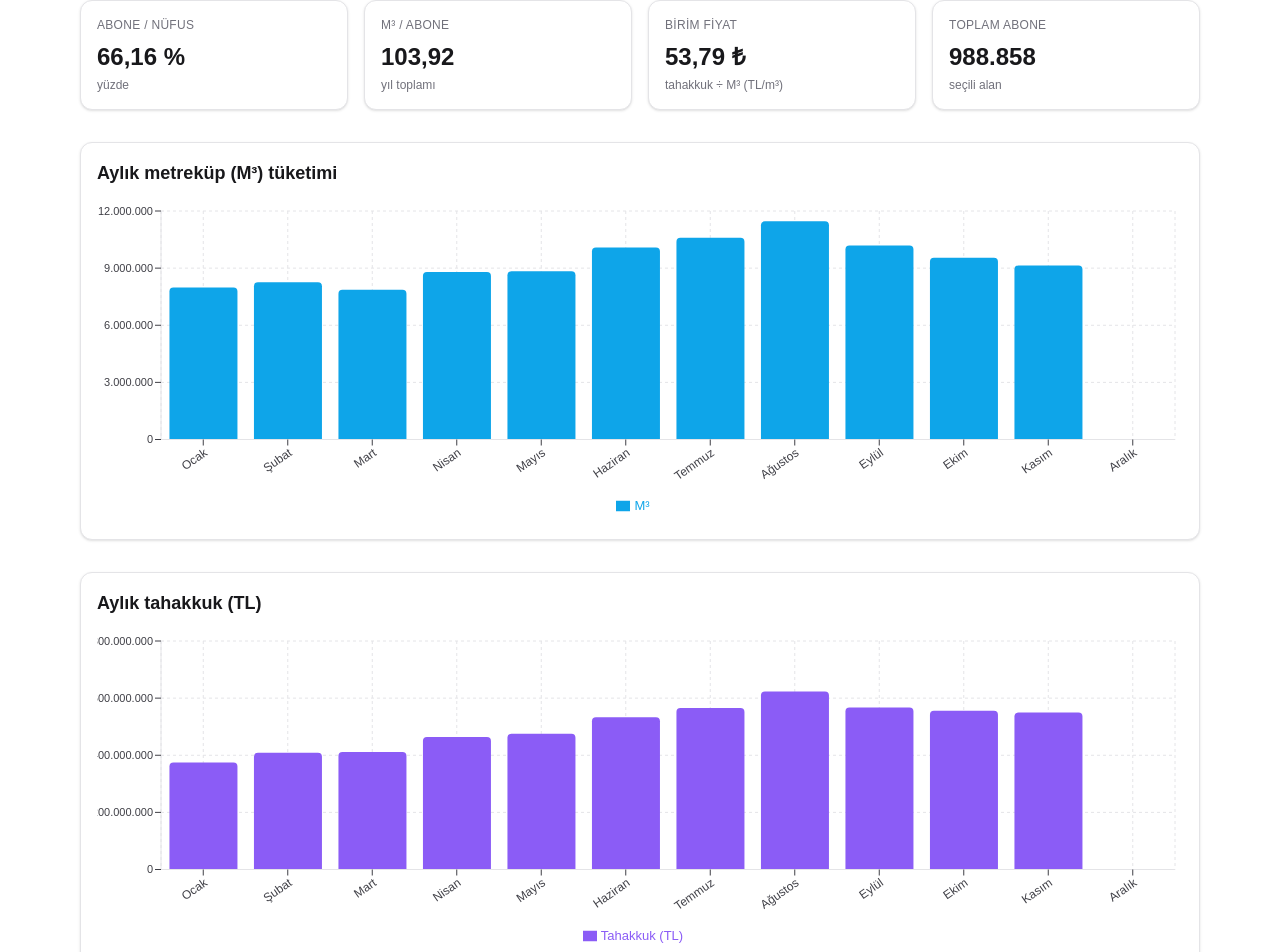
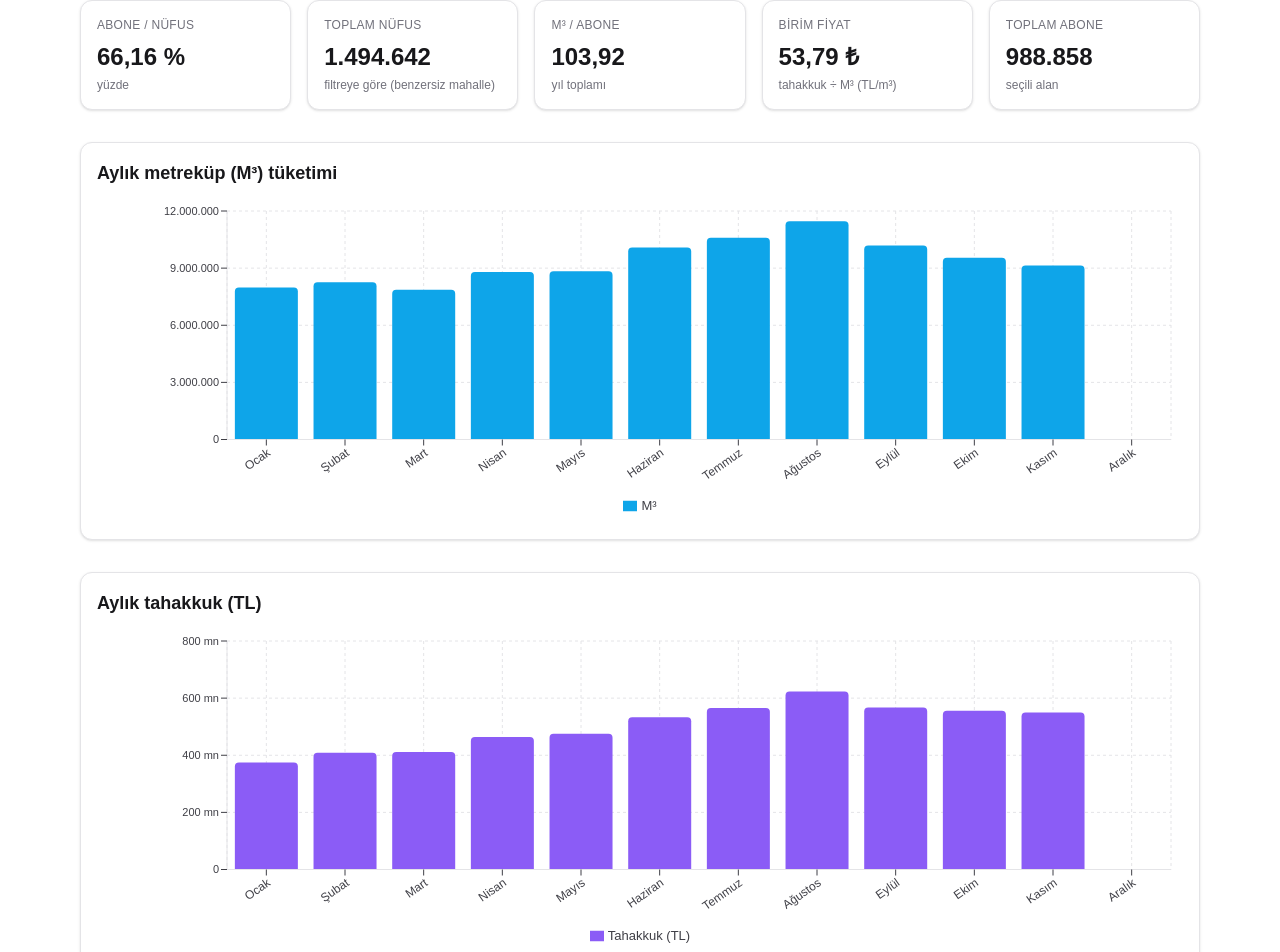
Before and after one commit to ahmetserhatelmas/exceltest, a Next.js app: page / in a window 1280 px wide. Shown: the part 351-1303 px from the top of the page. Built offline with nearby package versions, Linux system fonts and the light colour scheme.

Commit message:
Pano: eksen etiketleri, toplam nüfus KPI, güncel dashboard verisi
Made-with: Cursor

```diff
--- a/components/Dashboard.tsx
+++ b/components/Dashboard.tsx
@@ -20,6 +20,29 @@ import {
 
 const nf = new Intl.NumberFormat("tr-TR", { maximumFractionDigits: 2 });
 const nf0 = new Intl.NumberFormat("tr-TR", { maximumFractionDigits: 0 });
+
+const chartMargin = { top: 8, right: 12, left: 22, bottom: 8 } as const;
+const yAxisWidth = 108;
+
+/** Y ekseni etiketleri dar alanda kesilmesin diye (TL: milyon/bin). */
+function formatYAxisTl(v: unknown): string {
+  const n = typeof v === "number" ? v : Number(v);
+  if (!Number.isFinite(n)) return "";
+  const a = Math.abs(n);
+  if (a >= 1_000_000) return `${nf.format(n / 1_000_000)} mn`;
+  if (a >= 10_000) return `${nf0.format(Math.round(n / 1_000))} bin`;
+  return nf0.format(n);
+}
+
+function formatYAxisM3(v: unknown): string {
+  const n = typeof v === "number" ? v : Number(v);
+  if (!Number.isFinite(n)) return "";
+  return nf0.format(n);
+}
+
+function legendFormatter(value: string) {
+  return <span style={{ color: "var(--chart-tick)" }}>{value}</span>;
+}
 
 type Props = {
   data: DashboardPayload;
@@ -177,7 +200,7 @@ export default function Dashboard({ data }: Props) {
         Seçime göre <strong>{filtered.length}</strong> defter kaydı
       </p>
 
-      <section className="grid gap-4 sm:grid-cols-2 lg:grid-cols-4">
+      <section className="grid gap-4 sm:grid-cols-2 lg:grid-cols-3 xl:grid-cols-5">
         <KpiCard
           title="Abone / nüfus"
           subtitle={kpi.hasNufusData ? "yüzde" : "nüfus eşleşmesi yok"}
@@ -185,6 +208,17 @@ export default function Dashboard({ data }: Props) {
             kpi.aboneNufusYuzde != null
               ? `${nf.format(kpi.aboneNufusYuzde)} %`
               : "—"
+          }
+        />
+        <KpiCard
+          title="Toplam nüfus"
+          subtitle={
+            kpi.hasNufusData
+              ? "filtreye göre (benzersiz mahalle)"
+              : "nüfus eşleşmesi yok"
+          }
+          value={
+            kpi.hasNufusData ? nf0.format(kpi.totalNufus) : "—"
           }
         />
         <KpiCard
@@ -211,7 +245,7 @@ export default function Dashboard({ data }: Props) {
       <section className="grid gap-8 lg:grid-cols-1">
         <ChartCard title="Aylık metreküp (M³) tüketimi">
           <ResponsiveContainer width="100%" height={320}>
-            <BarChart data={chartData} margin={{ top: 8, right: 8, left: 4, bottom: 8 }}>
+            <BarChart data={chartData} margin={chartMargin}>
               <CartesianGrid strokeDasharray="3 3" stroke="var(--chart-tooltip-border)" />
               <XAxis
                 dataKey="ay"
@@ -224,10 +258,11 @@ export default function Dashboard({ data }: Props) {
                 height={56}
               />
               <YAxis
+                width={yAxisWidth}
                 tick={{ ...axisTick, fontSize: 11 }}
                 tickLine={{ stroke: "var(--chart-tick)" }}
                 axisLine={{ stroke: "var(--chart-tooltip-border)" }}
-                tickFormatter={(v) => nf0.format(v)}
+                tickFormatter={formatYAxisM3}
               />
               <Tooltip
                 formatter={(value) =>
@@ -241,7 +276,10 @@ export default function Dashboard({ data }: Props) {
                 }}
                 labelStyle={{ color: "var(--foreground)", fontWeight: 600 }}
               />
-              <Legend wrapperStyle={{ color: "var(--chart-tick)", fontSize: 13 }} />
+              <Legend
+                wrapperStyle={{ fontSize: 13 }}
+                formatter={legendFormatter}
+              />
               <Bar dataKey="m3" name="M³" fill="#0ea5e9" radius={[4, 4, 0, 0]} />
             </BarChart>
           </ResponsiveContainer>
@@ -249,7 +287,7 @@ export default function Dashboard({ data }: Props) {
 
         <ChartCard title="Aylık tahakkuk (TL)">
           <ResponsiveContainer width="100%" height={320}>
-            <BarChart data={chartData} margin={{ top: 8, right: 8, left: 4, bottom: 8 }}>
+            <BarChart data={chartData} margin={chartMargin}>
               <CartesianGrid strokeDasharray="3 3" stroke="var(--chart-tooltip-border)" />
               <XAxis
                 dataKey="ay"
@@ -262,10 +300,11 @@ export default function Dashboard({ data }: Props) {
                 height={56}
               />
               <YAxis
+                width={yAxisWidth}
                 tick={{ ...axisTick, fontSize: 11 }}
                 tickLine={{ stroke: "var(--chart-tick)" }}
                 axisLine={{ stroke: "var(--chart-tooltip-border)" }}
-                tickFormatter={(v) => nf0.format(v)}
+                tickFormatter={formatYAxisTl}
               />
               <Tooltip
                 formatter={(value) =>
@@ -279,7 +318,10 @@ export default function Dashboard({ data }: Props) {
                 }}
                 labelStyle={{ color: "var(--foreground)", fontWeight: 600 }}
               />
-              <Legend wrapperStyle={{ color: "var(--chart-tick)", fontSize: 13 }} />
+              <Legend
+                wrapperStyle={{ fontSize: 13 }}
+                formatter={legendFormatter}
+              />
               <Bar dataKey="tahakkuk" name="Tahakkuk (TL)" fill="#8b5cf6" radius={[4, 4, 0, 0]} />
             </BarChart>
           </ResponsiveContainer>
```
Also changed, not shown: data/dashboard.json.
